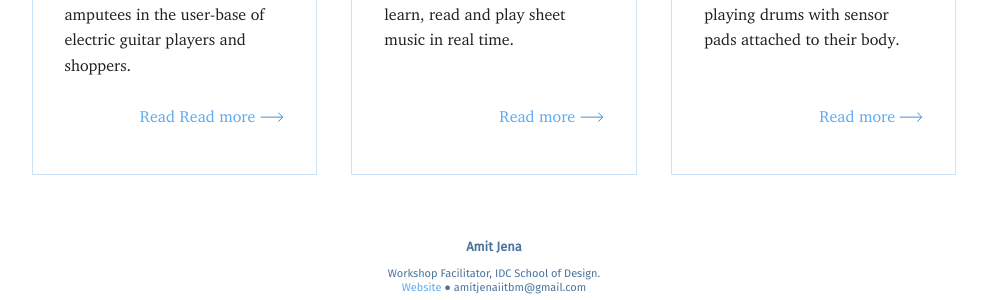
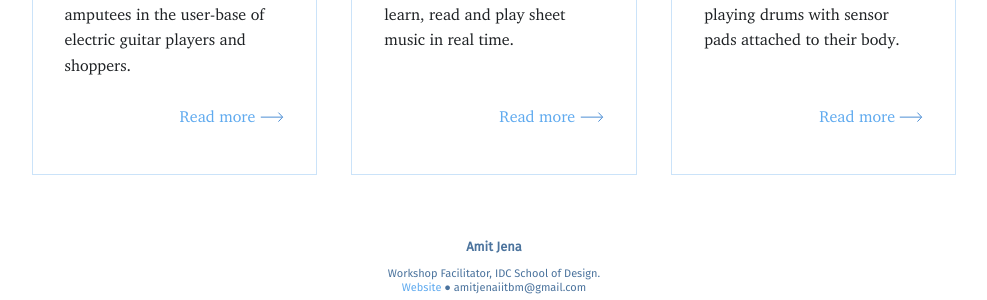
Before and after one commit to amitjenaiitbm/ma-dfworkshop, a Jekyll site: the page built from index.md, in a window 1280 px wide. Shown: the part 1041-1341 px from the top of the page, without its empty margins (146-1133 px from the left). Built offline with Jekyll 4.4.1, drawn with Linux system fonts in a browser that asks for light colours; nearby versions of some CDN libraries.

Commit message:
Update home.html

```diff
--- a/_layouts/home.html
+++ b/_layouts/home.html
@@ -43,8 +43,7 @@ layout: default
                             </div>
                     </div>
                     <div class="medium">
-                      <span align="left"><a href="https://rishi4git.github.io/Guitar.io/" target="_blank">Read</span>
-                      <a href="https://rishi4git.github.io/Guitar.io/" target="_blank">Read more
+                        <a href="https://rishi4git.github.io/Guitar.io/" target="_blank">Read more
 
     <svg width="24px" height="10px" viewBox="0 0 24 10" version="1.1" xmlns="http://www.w3.org/2000/svg" xmlns:xlink="http://www.w3.org/1999/xlink">
         <g id="Page-1" stroke="none" stroke-width="1" fill="none" fill-rule="evenodd">
```
